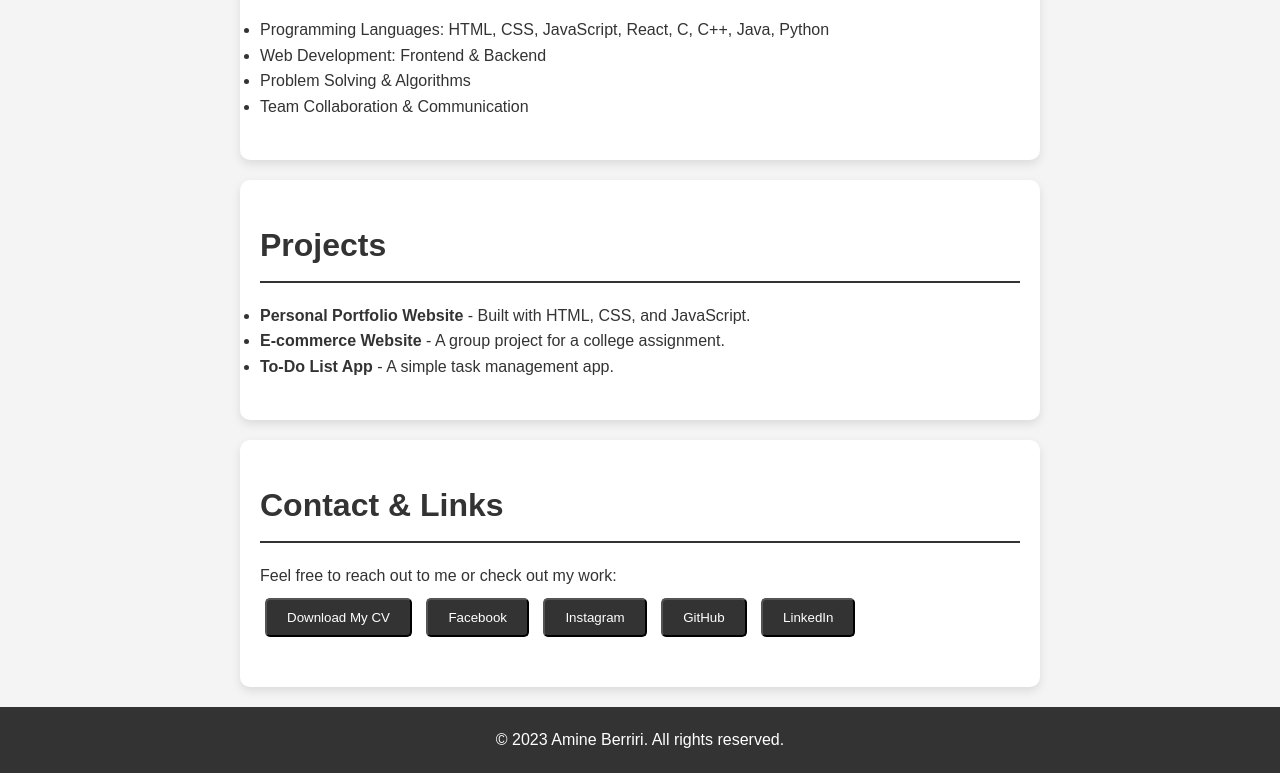
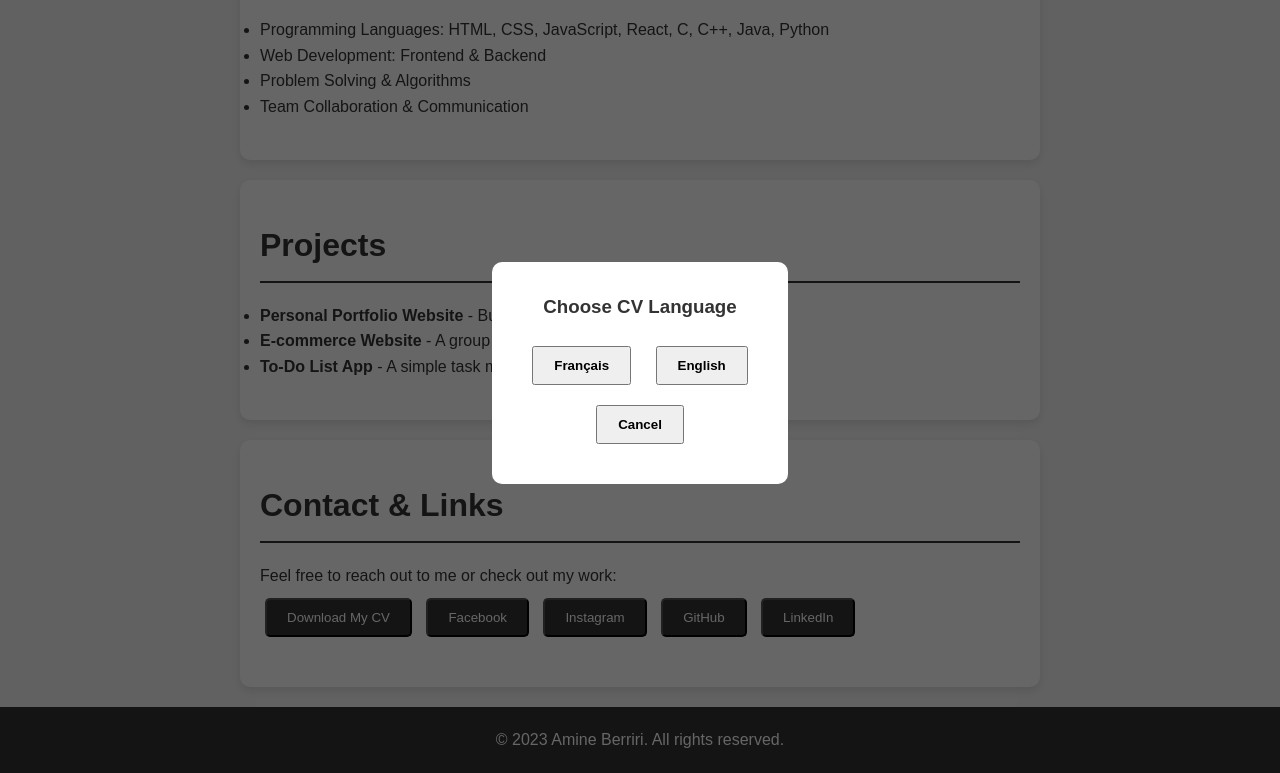
Before and after one commit to Amine04-code/My-CV, a plain HTML site: page project/index.html in a window 1280 px wide. Both pictures are taken after a click on the button "Download My CV". Shown: the part 819-1592 px from the top of the page. Drawn offline with Linux system fonts and the light colour scheme.

Commit message:
Add CV PDF files and language selection feature

```diff
--- a/project/index.html
+++ b/project/index.html
@@ -1,18 +1,47 @@
 <!DOCTYPE html>
 <html lang="en">
 <head>
-  <meta charset="UTF-8">
-  <meta name="viewport" content="width=device-width, initial-scale=1.0">
+  <meta charset="UTF-8" />
+  <meta name="viewport" content="width=device-width, initial-scale=1.0"/>
   <title>Amine Berriri - Software Engineer Student</title>
-  <link rel="stylesheet" href="cv.css">
-  <link rel="icon" href="logo.png" type="image/x-icon">
+  <link rel="stylesheet" href="cv.css" />
+  <link rel="icon" href="logo.png" type="image/x-icon" />
+  <style>
+    /* CV selection popup styles */
+    #cv-popup {
+      display: none;
+      position: fixed;
+      top: 0; left: 0;
+      width: 100%; height: 100%;
+      background-color: rgba(0, 0, 0, 0.6);
+      justify-content: center;
+      align-items: center;
+      z-index: 1000;
+    }
+    .cv-popup-content {
+      background-color: white;
+      padding: 30px;
+      border-radius: 10px;
+      text-align: center;
+      max-width: 300px;
+    }
+    .cv-popup-content h3 {
+      margin-bottom: 15px;
+    }
+    .cv-popup-content button {
+      margin: 10px;
+      padding: 10px 20px;
+      font-weight: bold;
+      cursor: pointer;
+    }
+  </style>
 </head>
 <body>
 
   <!-- Header Section -->
   <header>
     <div class="profile-picture">
-      <img src="amine2.jpg" alt="Amine Berriri">
+      <img src="amine2.jpg" alt="Amine Berriri" />
     </div>
     <h1>Amine Berriri</h1>
     <p>Software Engineer Student</p>
@@ -51,18 +80,45 @@
   <section id="contact">
     <h2>Contact & Links</h2>
     <p>Feel free to reach out to me or check out my work:</p>
-    <button class="btn" onclick="window.open('path-to-your-cv.pdf')">Download My CV</button>
+
+    <button class="btn" onclick="showPopup()">Download My CV</button>
     <button class="btn" onclick="window.open('https://www.facebook.com/profile.php?id=100011036197840')">Facebook</button>
     <button class="btn" onclick="window.open('https://www.instagram.com/amine_berriri/')">Instagram</button>
     <button class="btn" onclick="window.open('https://github.com/Amine04-code')">GitHub</button>
     <button class="btn" onclick="window.open('https://linkedin.com/in/yourprofile')">LinkedIn</button>
   </section>
 
+  <!-- CV Popup -->
+  <div id="cv-popup">
+    <div class="cv-popup-content">
+      <h3>Choose CV Language</h3>
+      <button onclick="downloadCV('FR')">Français</button>
+      <button onclick="downloadCV('EN')">English</button><br/>
+      <button onclick="hidePopup()">Cancel</button>
+    </div>
+  </div>
+
   <!-- Footer -->
   <footer>
     <p>&copy; 2023 Amine Berriri. All rights reserved.</p>
   </footer>
-  <script src="script.js"></script>
+
+  <!-- Script -->
+  <script>
+    function showPopup() {
+      document.getElementById('cv-popup').style.display = 'flex';
+    }
+
+    function hidePopup() {
+      document.getElementById('cv-popup').style.display = 'none';
+    }
+
+    function downloadCV(lang) {
+      const file = lang === 'FR' ? 'CV_Mohamed_Amine_Berriri_FR.pdf' : 'CV_Mohamed_Amine_Berriri_EN.pdf';
+      window.open(file, '_blank');
+      hidePopup();
+    }
+  </script>
 
 </body>
 </html>
```
Also changed, not shown: 2 other files.
